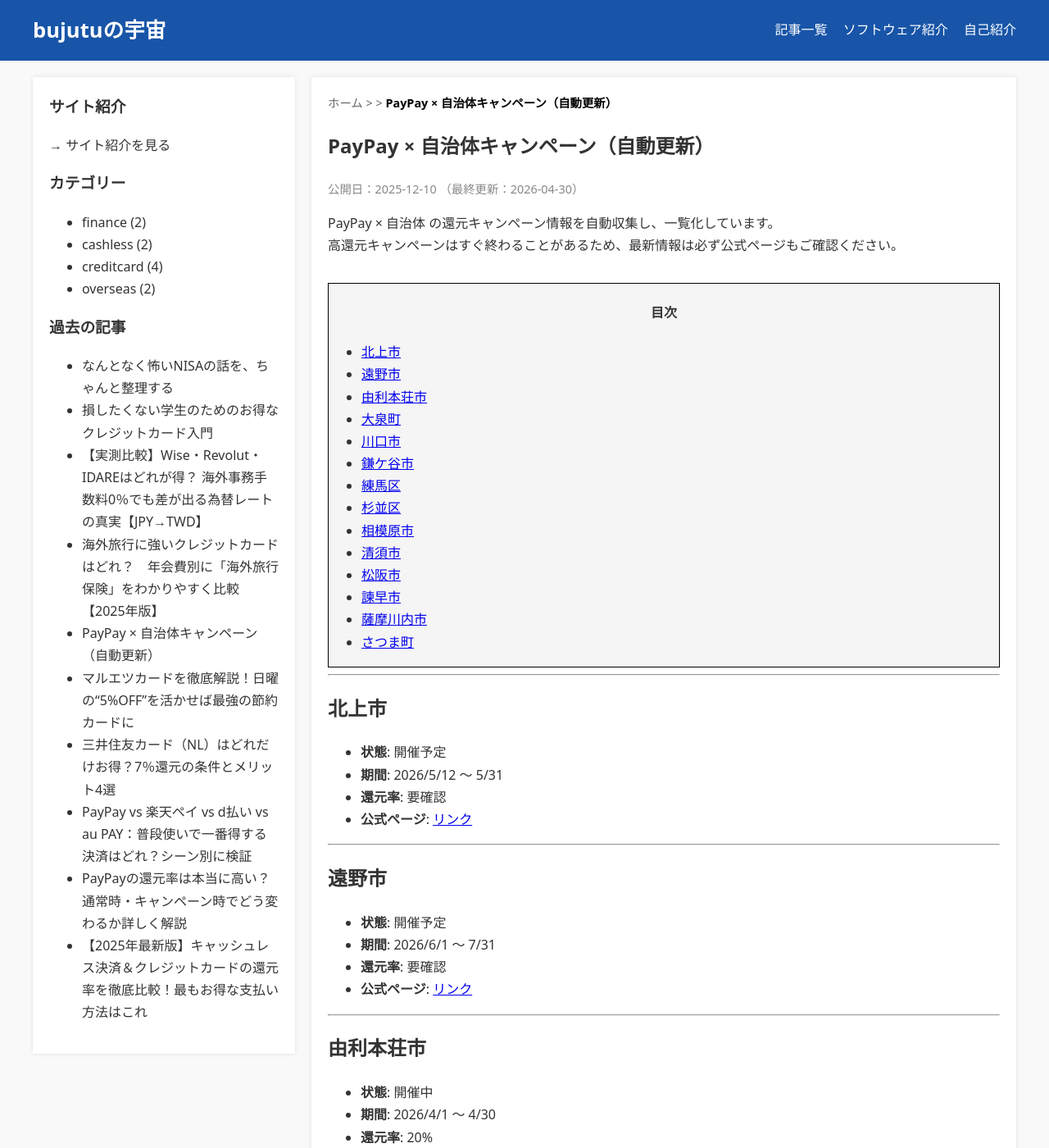
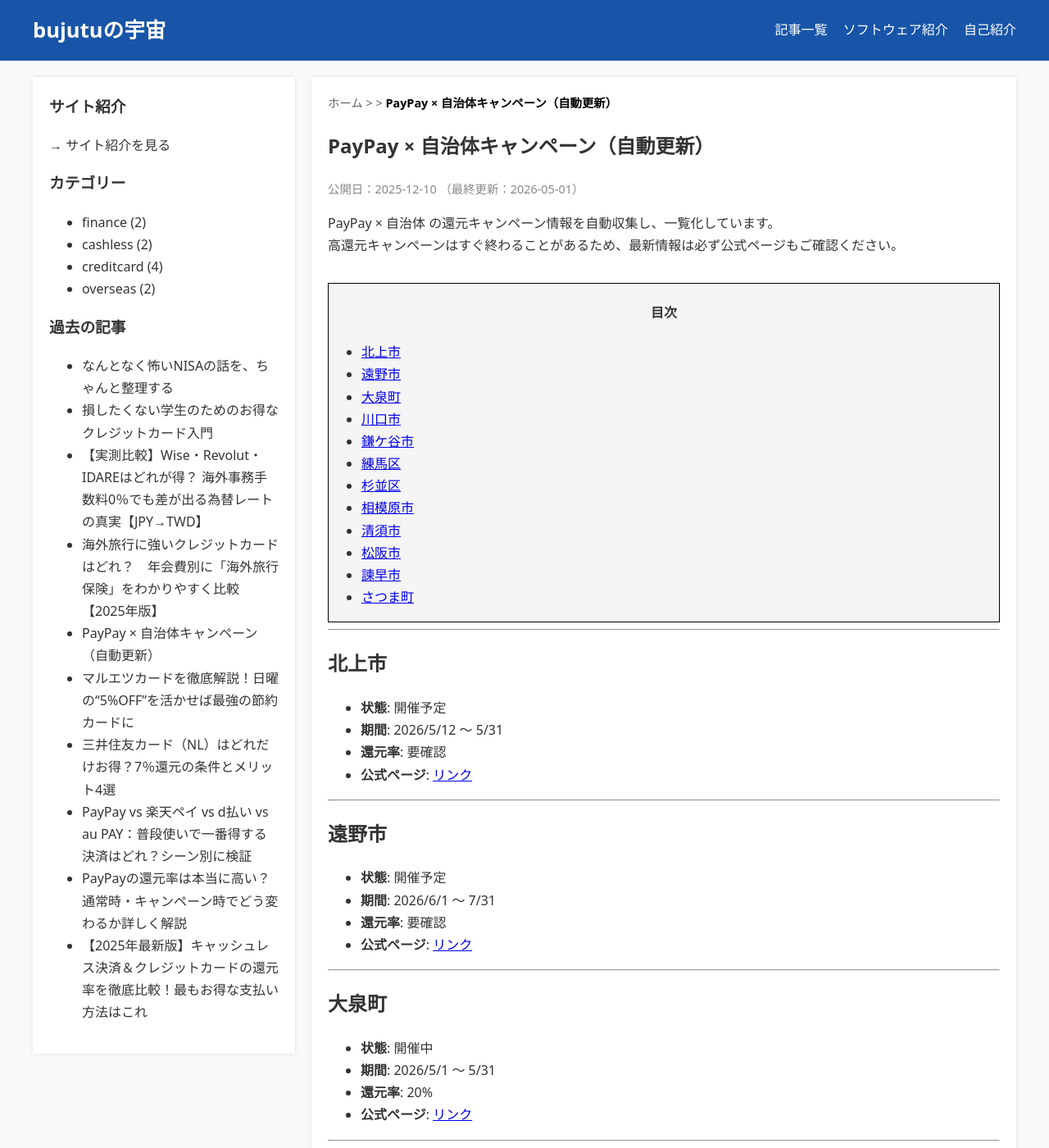
Before and after one commit to bujutu/bujutu.github.io, a Jekyll site: the page built from _posts/2025-12-10-paypay-campaigns.md, in a window 1280 px wide and 1400 px high. Shown: the whole window at 82% size. Built offline with Jekyll 4.4.1, drawn with Linux system fonts in a browser that asks for light colours; some of the changed text lies outside the part shown.

Commit message:
Auto-update PayPay campaigns

```diff
--- a/_posts/2025-12-10-paypay-campaigns.md
+++ b/_posts/2025-12-10-paypay-campaigns.md
@@ -1,7 +1,7 @@
 ---
 title: "PayPay × 自治体キャンペーン（自動更新）"
 layout: post
-last_modified_at: 2026-04-30 10:51:11
+last_modified_at: 2026-05-01 10:19:56
 description: "PayPayと自治体のポイント還元キャンペーン一覧（自動更新）。"
 tags: [paypay, 自治体, キャンペーン, 自動更新]
 ---
@@ -35,18 +35,9 @@ PayPay × 自治体 の還元キャンペーン情報を自動収集し、一覧
 
 ---
 
-## 由利本荘市
+## 大泉町
 
 - **状態**: 開催中
-- **期間**: 2026/4/1 〜 4/30
-- **還元率**: 20%
-- **公式ページ**: [リンク](https://paypay.ne.jp/event/akita-yurihonjo-city-20260401/)
-
----
-
-## 大泉町
-
-- **状態**: 開催予定
 - **期間**: 2026/5/1 〜 5/31
 - **還元率**: 20%
 - **公式ページ**: [リンク](https://paypay.ne.jp/event/gunma-oizumi-town-20260501/)
@@ -118,19 +109,10 @@ PayPay × 自治体 の還元キャンペーン情報を自動収集し、一覧
 
 ## 諫早市
 
-- **状態**: 開催予定
+- **状態**: 開催中
 - **期間**: 2026/5/1 〜 5/31
 - **還元率**: 30%
 - **公式ページ**: [リンク](https://paypay.ne.jp/event/nagasaki-isahaya-city/)
-
----
-
-## 薩摩川内市
-
-- **状態**: 開催中
-- **期間**: 2026/4/1 〜 4/30
-- **還元率**: 30%
-- **公式ページ**: [リンク](https://paypay.ne.jp/event/kagoshima-satsumasendai-city-20260401/)
 
 ---
 
```
